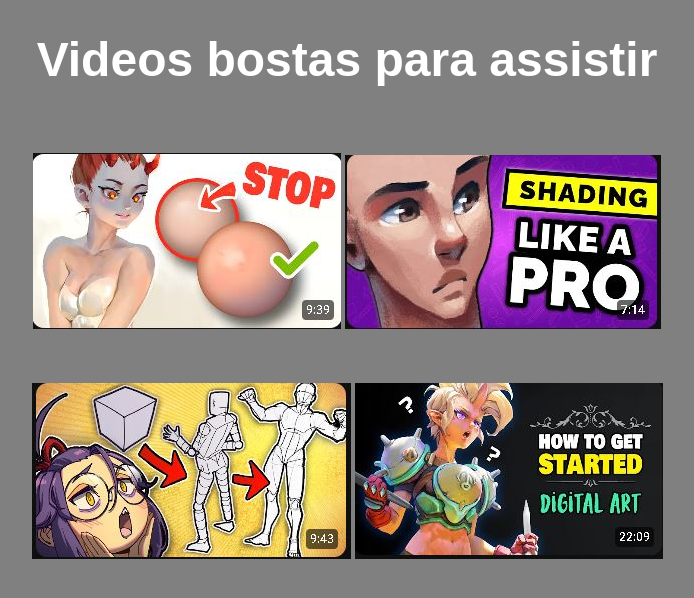
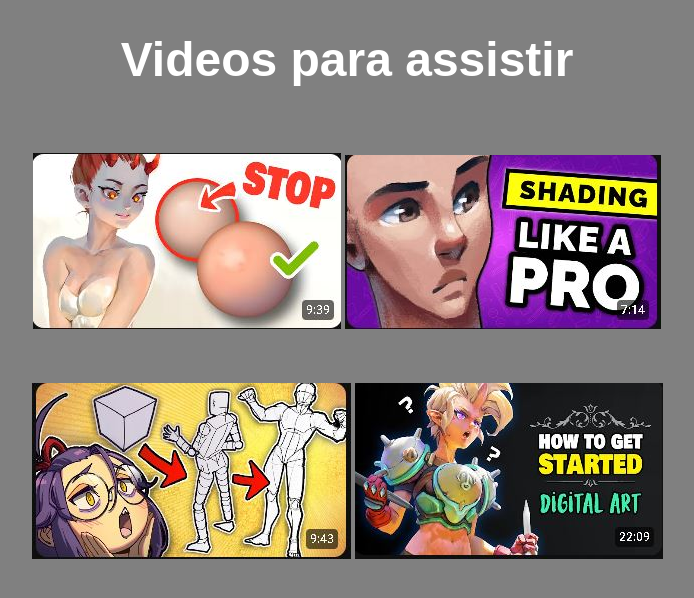
Before and after one commit to gabrielpaulachaves/html-css, a plain HTML site: page exercicios/d009/index.html in a window 1280 px wide. Shown: the whole page, without its empty margins (293-987 px from the left). Drawn offline with Linux system fonts and the light colour scheme.

Commit message:
Update index.html

```diff
--- a/exercicios/d009/index.html
+++ b/exercicios/d009/index.html
@@ -8,7 +8,7 @@
     <link rel="stylesheet" href="style.css">
 </head>
 <body>
-    <h1>Videos bostas para assistir</h1><br>
+    <h1>Videos para assistir</h1><br>
     <p>
         <a href="caminho/index2.html" target="_self" rel="next"><img src="imagens/Capture.JPG" alt="capa"></a>
         <a href="caminho/index3.html" target="_self" rel="next"><img src="imagens/Capture2.JPG" alt="capa"></a>
```
